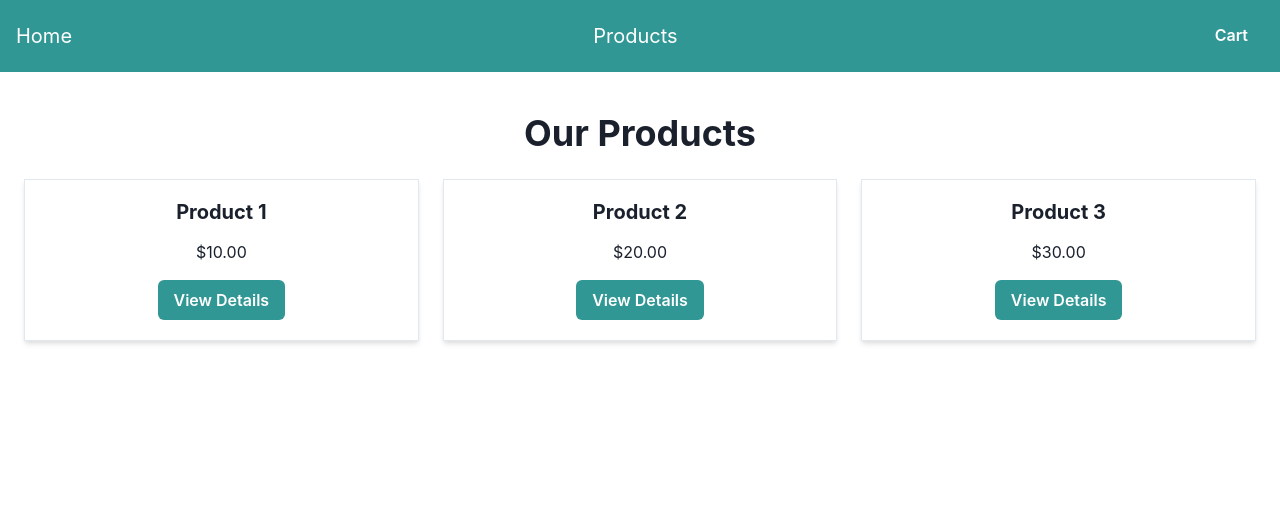
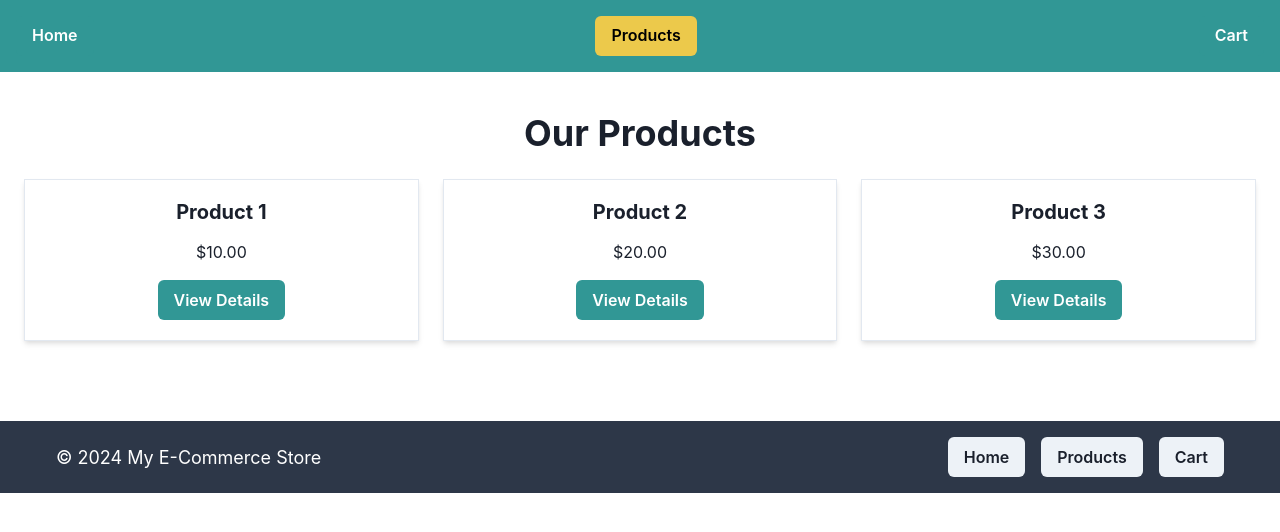
Before and after one commit to makrischaralampos/my-ecommerce-store, a Next.js app: page /products in a window 1280 px wide. Shown: the top 532 px of the page. Built offline with nearby package versions, Linux system fonts and the light colour scheme.

Commit message:
Set up navigation and routing

```diff
--- /dev/null
+++ b/src/components/Footer.js
@@ -0,0 +1,32 @@
+import { Box, Text, Flex, Button } from "@chakra-ui/react";
+import Link from "next/link";
+
+export default function Footer() {
+  return (
+    <Box bg="gray.700" color="white" py={4} mt={10}>
+      <Flex
+        justifyContent="space-between"
+        alignItems="center"
+        maxW="1200px"
+        mx="auto"
+        px={4}
+      >
+        <Text fontSize="lg">
+          &copy; {new Date().getFullYear()} My E-Commerce Store
+        </Text>
+
+        <Flex>
+          <Link href="/" passHref>
+            <Button mr={4}>Home</Button>
+          </Link>
+          <Link href="/products" passHref>
+            <Button mr={4}>Products</Button>
+          </Link>
+          <Link href="/cart" passHref>
+            <Button>Cart</Button>
+          </Link>
+        </Flex>
+      </Flex>
+    </Box>
+  );
+}
--- a/src/components/Navbar.js
+++ b/src/components/Navbar.js
@@ -1,22 +1,32 @@
-import { Box, Flex, Link as NewLink, Button } from "@chakra-ui/react";
+import { Box, Flex, Button } from "@chakra-ui/react";
 import Link from "next/link";
+import { useRouter } from "next/router"; // Import the useRouter hook
 
 export default function Navbar() {
+  const router = useRouter();
+
+  const isActive = (href) => router.pathname === href;
+
   return (
     <Box bg="teal.500" p={4}>
       <Flex justifyContent="space-between" alignItems="center">
+        {/* Home Link */}
         <Link href="/" passHref>
-          <NewLink fontSize="xl" color="white">
-            Home
-          </NewLink>
+          <Button colorScheme={isActive("/") ? "yellow" : "teal"}>Home</Button>
         </Link>
+
+        {/* Products Link */}
         <Link href="/products" passHref>
-          <NewLink fontSize="xl" color="white">
+          <Button colorScheme={isActive("/products") ? "yellow" : "teal"}>
             Products
-          </NewLink>
+          </Button>
         </Link>
+
+        {/* Cart Button */}
         <Link href="/cart" passHref>
-          <Button colorScheme="teal">Cart</Button>
+          <Button colorScheme={isActive("/cart") ? "yellow" : "teal"}>
+            Cart
+          </Button>
         </Link>
       </Flex>
     </Box>
--- a/src/pages/_app.js
+++ b/src/pages/_app.js
@@ -1,6 +1,7 @@
 import { ChakraProvider } from "@chakra-ui/react";
 import theme from "../../theme"; // Optional: Use this if you want to customize the default theme
 import Navbar from "@/components/Navbar";
+import Footer from "@/components/Footer";
 
 function MyApp({ Component, pageProps }) {
   return (
@@ -8,6 +9,7 @@ function MyApp({ Component, pageProps }) {
       {/* If not customizing theme, you can remove theme prop */}
       <Navbar />
       <Component {...pageProps} />
+      <Footer />
     </ChakraProvider>
   );
 }
```
